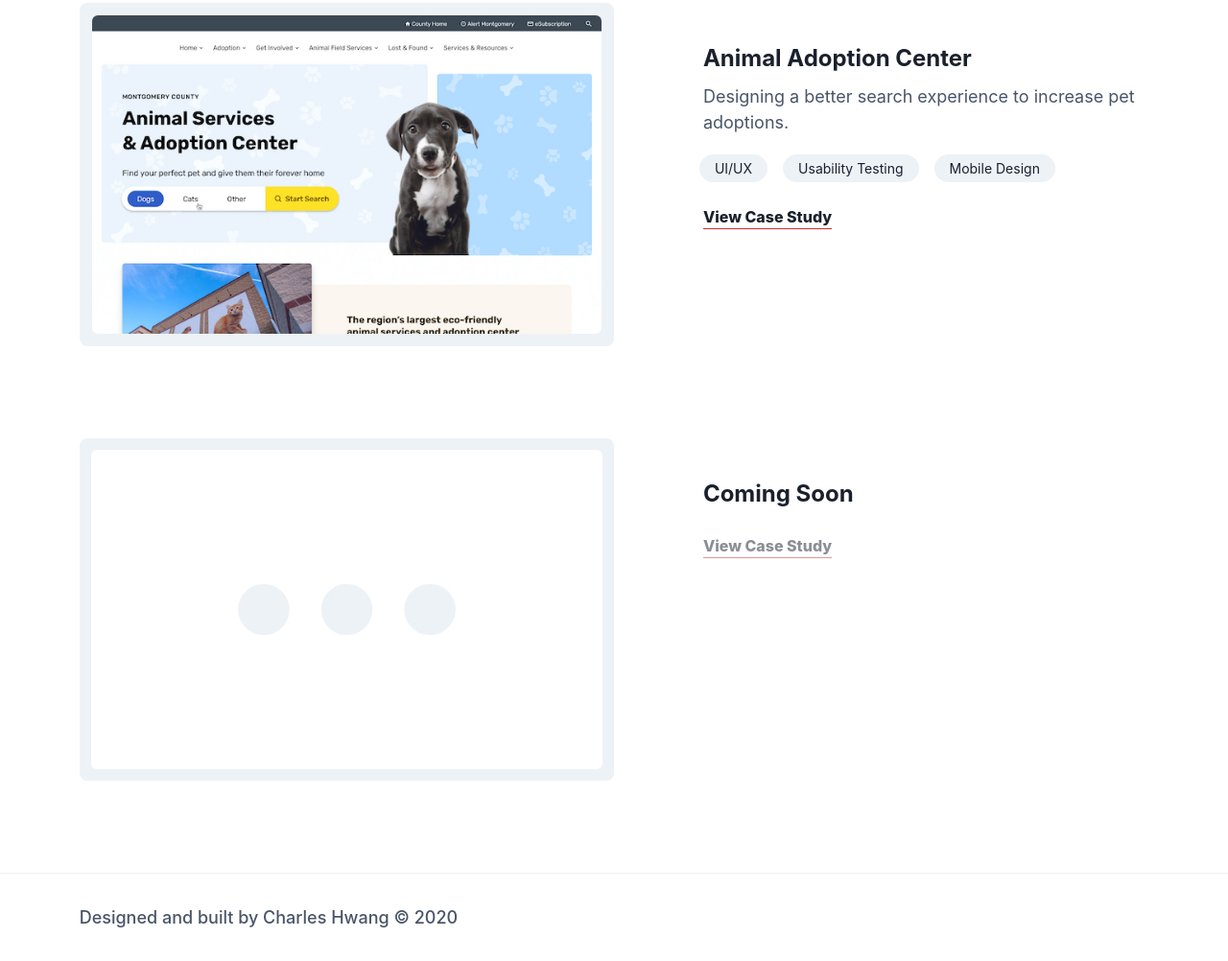
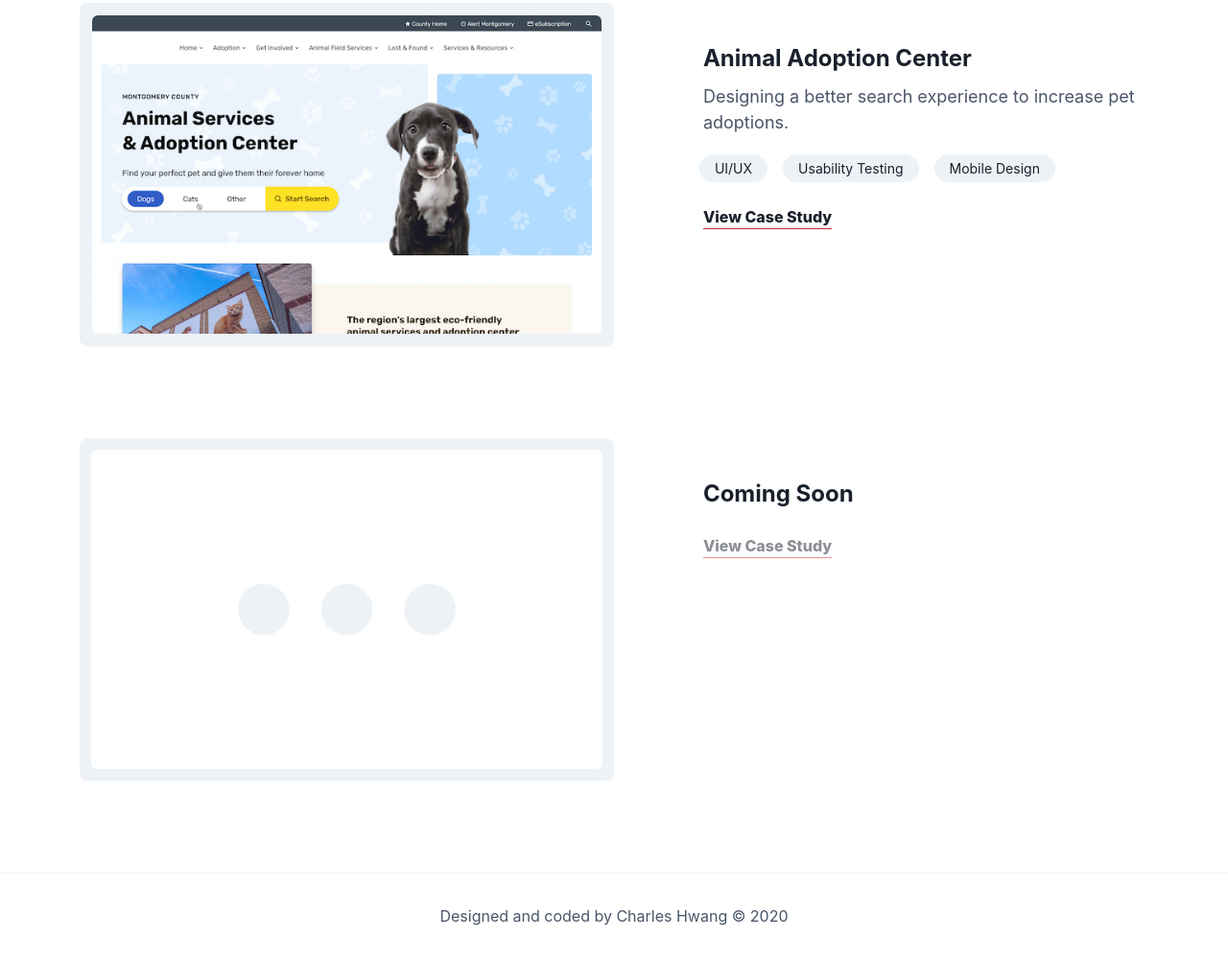
Before and after one commit to charlesthwang/charlesthwang.github.io, a website: page index.html in a window 1280 px wide. Shown: the part 1003-2005 px from the top of the page at 96% size. Drawn offline with nearby package versions, Linux system fonts and the light colour scheme; a web font is replaced by a local one.

Commit message:
Adjust footer

```diff
--- a/index.html
+++ b/index.html
@@ -93,11 +93,11 @@
 		</div>
 	</section>
 
-	<div class="border-t border-gray-200 sm:px-6 lg:px-8">
-		<footer class="w-11/12 md:max-w-3xl lg:max-w-5xl xl:max-w-6xl mx-auto text-gray-700 py-6 sm:py-8">
-			<p class="text-base sm:text-lg font-medium">Designed and built by Charles Hwang &copy; 2020</p>
-		</footer>
-	</div>
+	<footer class="border-t border-gray-200 sm:px-6 lg:px-8">
+		<div class="w-11/12 md:max-w-3xl lg:max-w-5xl xl:max-w-6xl mx-auto text-gray-700 py-6 sm:py-8">
+			<p class="text-base text-center">Designed and coded by Charles Hwang &copy; 2020</p>
+		</div>
+	</footer>
 
 	<script src="https://cdnjs.cloudflare.com/ajax/libs/jquery/3.5.1/jquery.min.js" type="text/javascript"></script>
 	<script src="./dist/js/script.min.js" type="text/javascript"></script>
```
